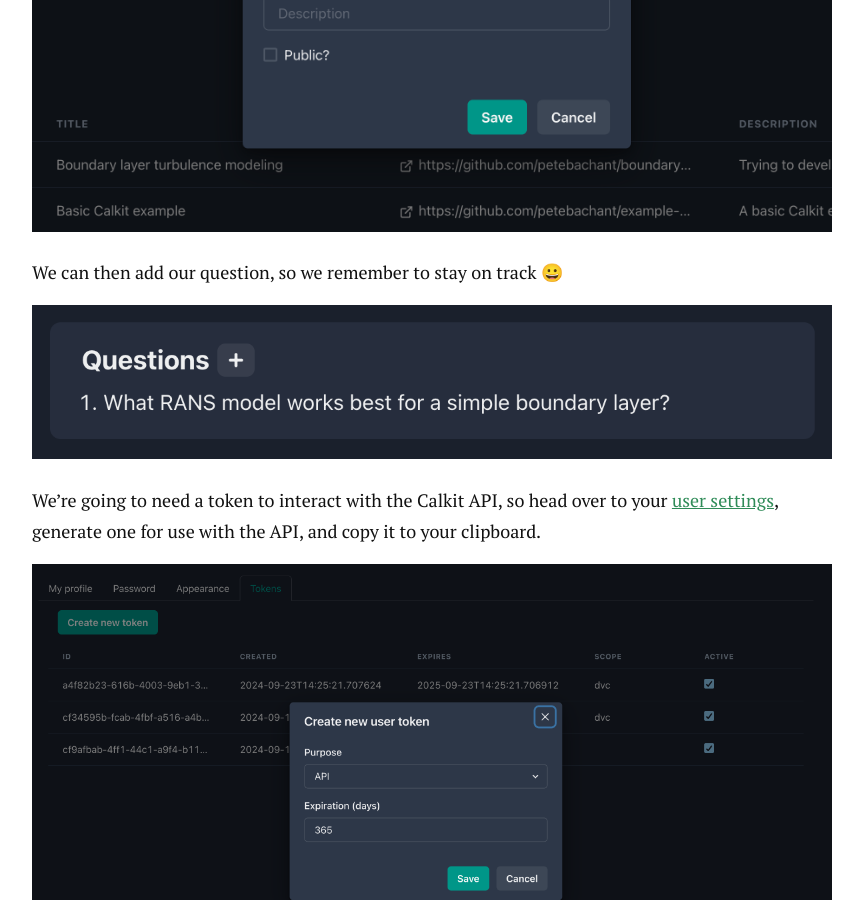
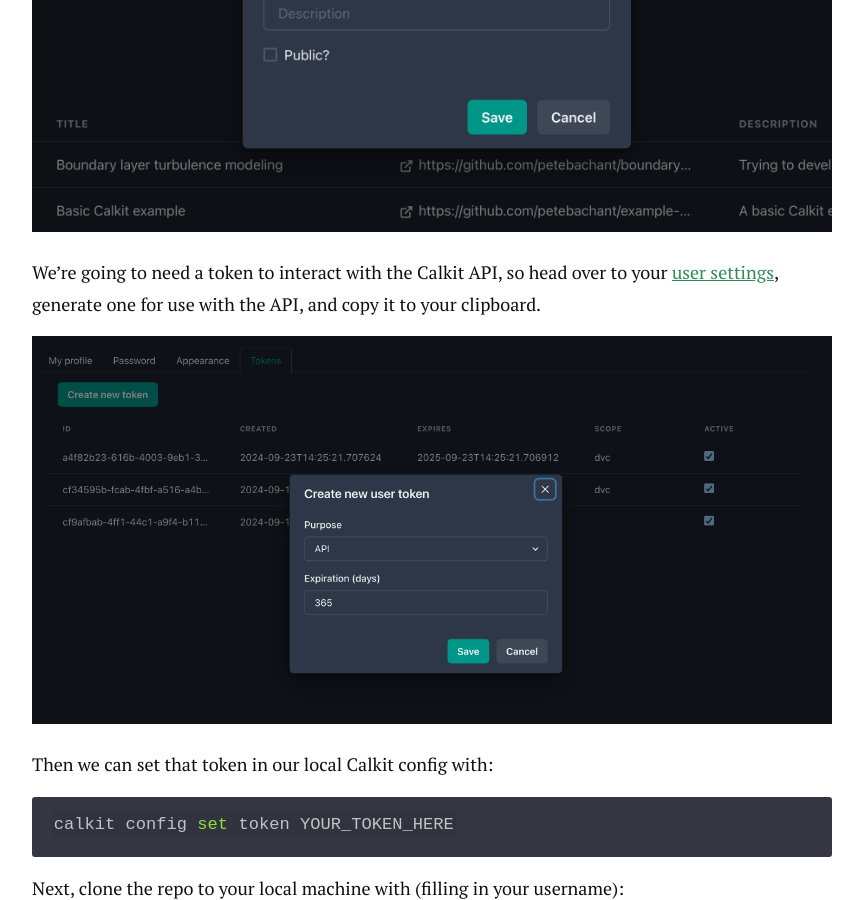
Before and after one commit to petebachant/petebachant.github.io, a Jekyll site: the page built from _posts/2024-10-23-reproducible-openfoam.markdown, in a window 1280 px wide and 900 px high, scrolled down 3392 px. Shown: the whole window, without its empty margins (208-1071 px from the left). Built offline with Jekyll 4.4.1, drawn with Linux system fonts in a browser that asks for light colours; nearby versions of some CDN libraries; formulas are drawn with MathJax 3; comment, search, counter and statistics services are not loaded.

Commit message:
Remove questions from of-repro post

```diff
--- a/_posts/2024-10-23-reproducible-openfoam.markdown
+++ b/_posts/2024-10-23-reproducible-openfoam.markdown
@@ -74,11 +74,6 @@
 Git repo on GitHub.
 
 ![Creating a new Calkit project.](/images/repro-openfoam/create-project.png)
-
-We can then add our question,
-so we remember to stay on track 😀
-
-![Calkit project questions list.](/images/repro-openfoam/questions.png)
 
 We're going to need a token to interact with the Calkit API,
 so head over to your
```
